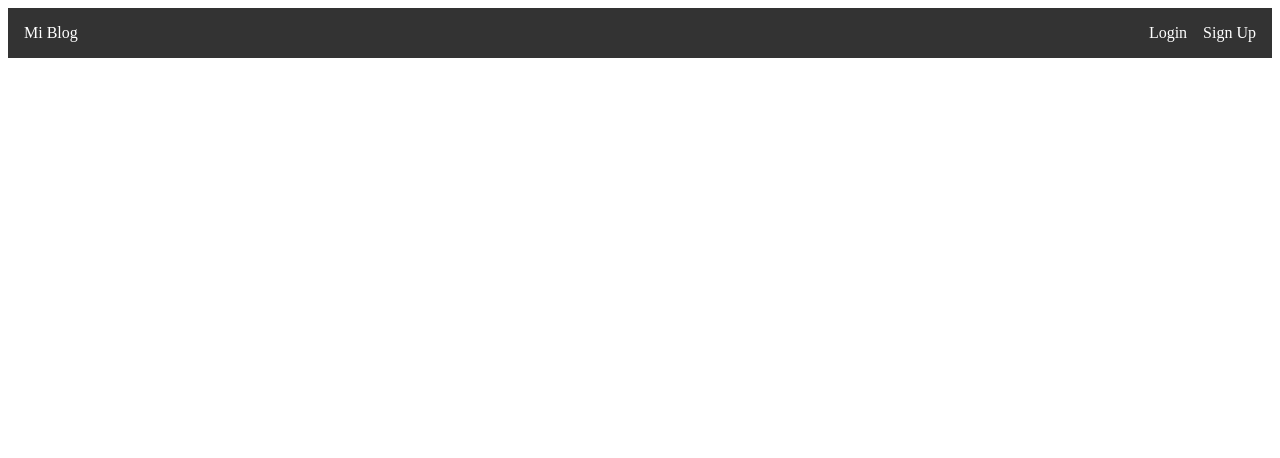
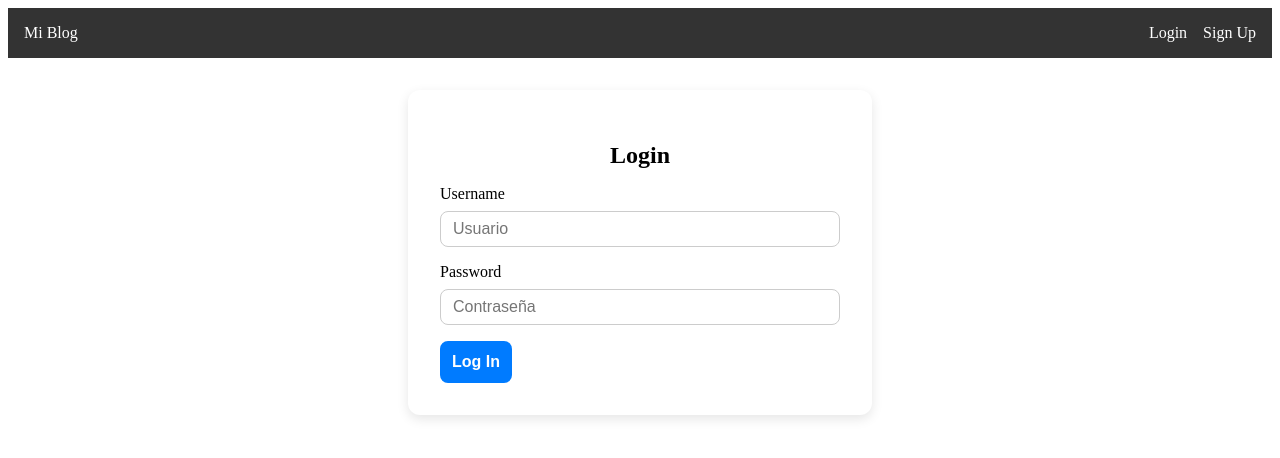
Before and after one commit to ameliaHub/blog-api-demo, a React (Vite) app in the folder blog-public/: page /login in a window 1280 px wide. Shown: the top 458 px of the page. Built offline with nearby package versions, Linux system fonts and the light colour scheme.

Commit message:
Añadida integracion de login

```diff
--- a/blog-public/src/App.jsx
+++ b/blog-public/src/App.jsx
@@ -1,5 +1,6 @@
 import Navbar from "./components/Navbar/Navbar.jsx";
 import RegisterForm from "./components/RegisterForm/RegisterForm.jsx";
+import LoginForm from "./components/LoginForm/LoginForm.jsx";
 import { Routes, Route } from "react-router-dom";
 
 function App() {
@@ -8,6 +9,7 @@ function App() {
       <Navbar />
       <Routes>
         <Route path="/signup" element={<RegisterForm />} />
+        <Route path="/login" element={<LoginForm />} />
       </Routes>
     </>
   );
--- /dev/null
+++ b/blog-public/src/components/LoginForm/LoginForm.jsx
@@ -0,0 +1,78 @@
+import { useState } from "react";
+import { useNavigate } from "react-router-dom";
+import styles from "./LoginForm.module.css";
+
+export default function LoginForm() {
+  const [formData, setFormData] = useState({
+    username: "",
+    password: "",
+  });
+
+  const navigate = useNavigate();
+
+  function handleChange(e) {
+    setFormData({ ...formData, [e.target.name]: e.target.value });
+  }
+
+  async function handleSubmit(e) {
+    e.preventDefault();
+    try {
+      const res = await fetch("http://localhost:3000/auth/login", {
+        method: "POST",
+        credentials: "include",
+        headers: { "Content-Type": "application/json" },
+        body: JSON.stringify(formData),
+      });
+
+      let data;
+      try {
+        data = await res.json();
+      } catch {
+        data = { message: "Respuesta no JSON del servidor" };
+      }
+
+      if (res.ok) {
+        alert("Login exitoso");
+        navigate("/");
+      } else {
+        alert("Error: " + data.message);
+      }
+    } catch (error) {
+      console.error(error);
+      alert("Error de conexión");
+    }
+  }
+
+  return (
+    <form onSubmit={handleSubmit} className={styles.formContainer}>
+      <h2 className={styles.formTitle}>Login</h2>
+
+      <div className={styles.inputGroup}>
+        <label className={styles.inputLabel}>Username</label>
+        <input
+          name="username"
+          placeholder="Usuario"
+          value={formData.username}
+          onChange={handleChange}
+          className={styles.inputField}
+        />
+      </div>
+
+      <div className={styles.inputGroup}>
+        <label className={styles.inputLabel}>Password</label>
+        <input
+          type="password"
+          name="password"
+          placeholder="Contraseña"
+          value={formData.password}
+          onChange={handleChange}
+          className={styles.inputField}
+        />
+      </div>
+
+      <button type="submit" className={styles.submitButton}>
+        Log In
+      </button>
+    </form>
+  );
+}
--- /dev/null
+++ b/blog-public/src/components/LoginForm/LoginForm.module.css
@@ -0,0 +1,54 @@
+.formContainer {
+  max-width: 400px;
+  margin: 2rem auto;
+  padding: 2rem;
+  background-color: #ffffff;
+  border-radius: 12px;
+  box-shadow: 0 4px 12px rgba(0, 0, 0, 0.1);
+}
+
+.formTitle {
+  font-size: 1.5rem;
+  font-weight: bold;
+  margin-bottom: 1rem;
+  text-align: center;
+}
+
+.inputGroup {
+  display: flex;
+  flex-direction: column;
+  margin-bottom: 1rem;
+}
+
+.inputLabel {
+  font-weight: 500;
+  margin-bottom: 0.5rem;
+}
+
+.inputField {
+  padding: 0.5rem 0.75rem;
+  border: 1px solid #ccc;
+  border-radius: 8px;
+  font-size: 1rem;
+}
+
+.inputField:focus {
+  border-color: #007bff;
+  outline: none;
+}
+
+.submitButton {
+  background-color: #007bff;
+  color: white;
+  padding: 0.75rem;
+  border: none;
+  border-radius: 8px;
+  font-size: 1rem;
+  font-weight: bold;
+  cursor: pointer;
+  transition: background-color 0.3s ease;
+}
+
+.submitButton:hover {
+  background-color: #0056b3;
+}
```
Also changed, not shown: 1 other file (tests, documents, lock files or other folders).
